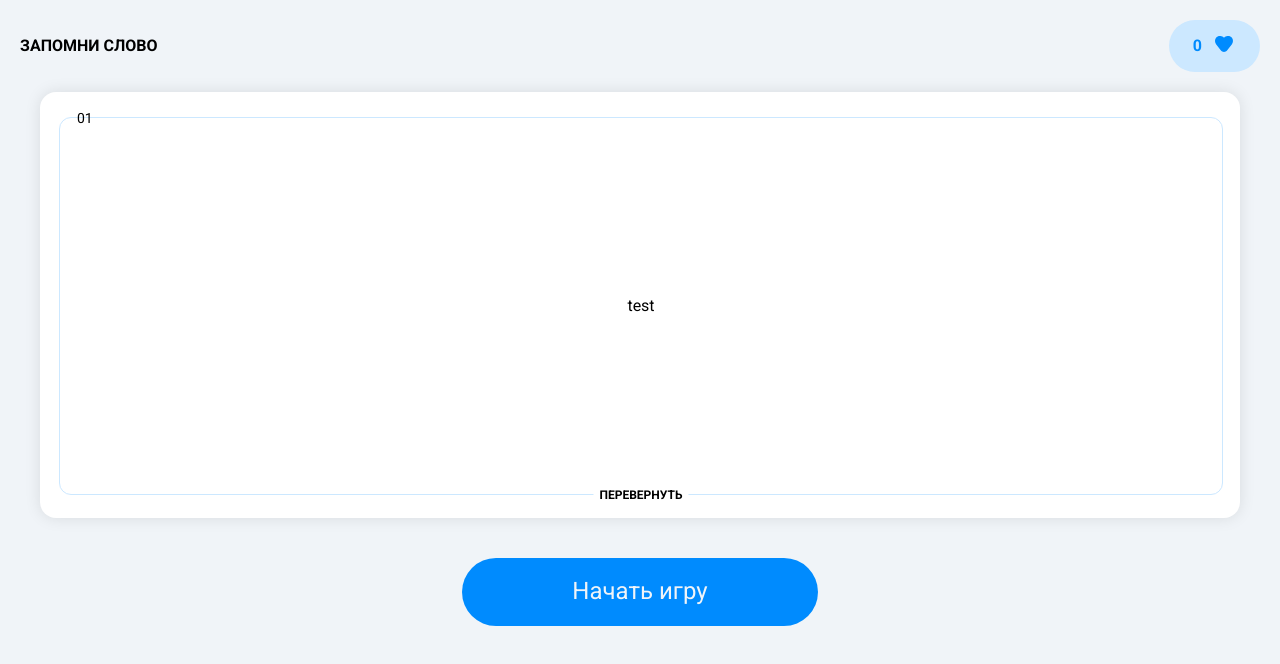
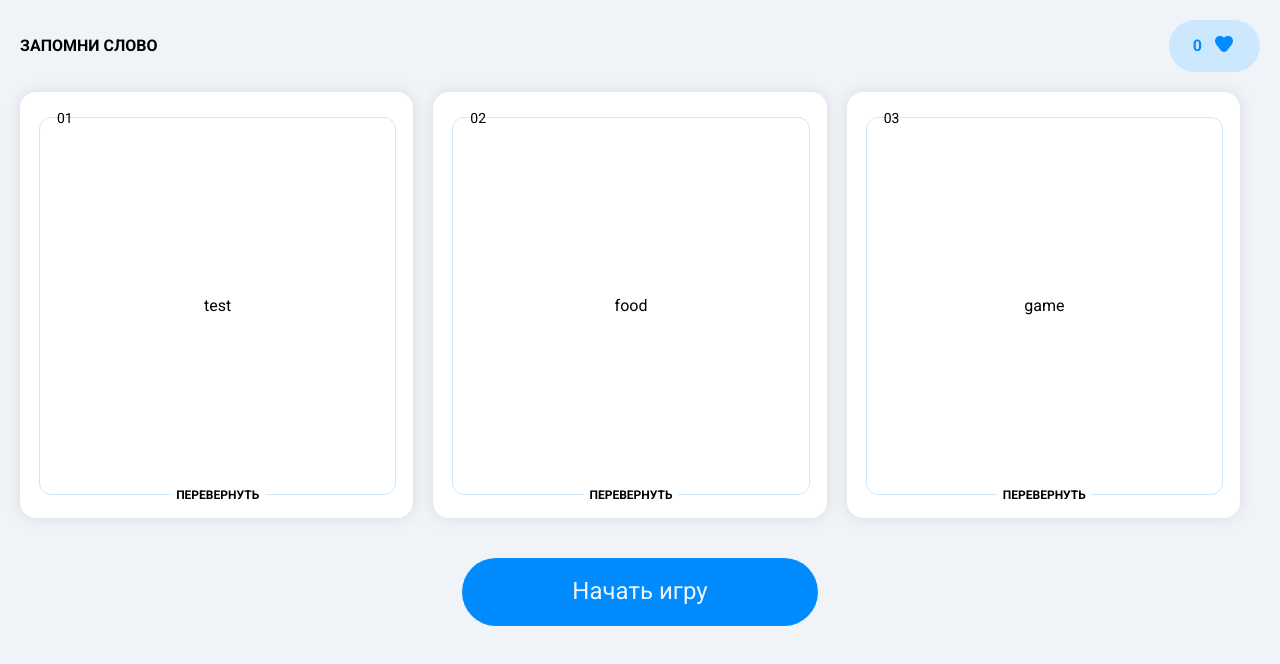
Before and after one commit to Alexandr799/learn-vue, a Vue app: page / in a window 1280 px wide. Shown: the top 664 px of the page. Built offline with nearby package versions, Linux system fonts and the light colour scheme.

Commit message:
5-template. вывел еще карт

```diff
--- a/src/App.vue
+++ b/src/App.vue
@@ -9,6 +9,18 @@ const cards = ref([
   {
     word: 'test',
     translation: 'тест',
+    status: 'pending',
+    state: 'closed',
+  },
+  {
+    word: 'food',
+    translation: 'еда',
+    status: 'pending',
+    state: 'closed',
+  },
+  {
+    word: 'game',
+    translation: 'игра',
     status: 'pending',
     state: 'closed',
   }
@@ -37,9 +49,15 @@ function changeStatus(newStatus, number) {
         <Score :count="scores" />
       </div>
     </header>
-    <div style="padding: 20px;">
-      <div v-for="(value, ind) in cards" :key="ind">
-        <Card :status="value.status" :word="value.word" :translation="value.translation" :number="ind" :state="value.state" @turn="turn" @change-status="changeStatus"/>
+    <div class="card-container">
+      <div v-for="(value, ind) in cards" :key="ind" class="card-wrap">
+        <Card
+            :status="value.status" :word="value.word"
+            :translation="value.translation" :number="ind"
+            :state="value.state"
+            @turn="turn"
+            @change-status="changeStatus"
+          />
       </div>
     </div>
     <div class="button-line">
@@ -53,6 +71,17 @@ function changeStatus(newStatus, number) {
   background-color: var(--color-bg-main);
   border-radius: 25px;
   padding: 20px;
+}
+
+.card-container {
+  display: flex;
+  gap: 20px;
+  flex-wrap: wrap;
+  padding: 20px 0;
+}
+
+.card-wrap {
+  width: calc(100% / 3 - 20px);
 }
 
 .header {
```
